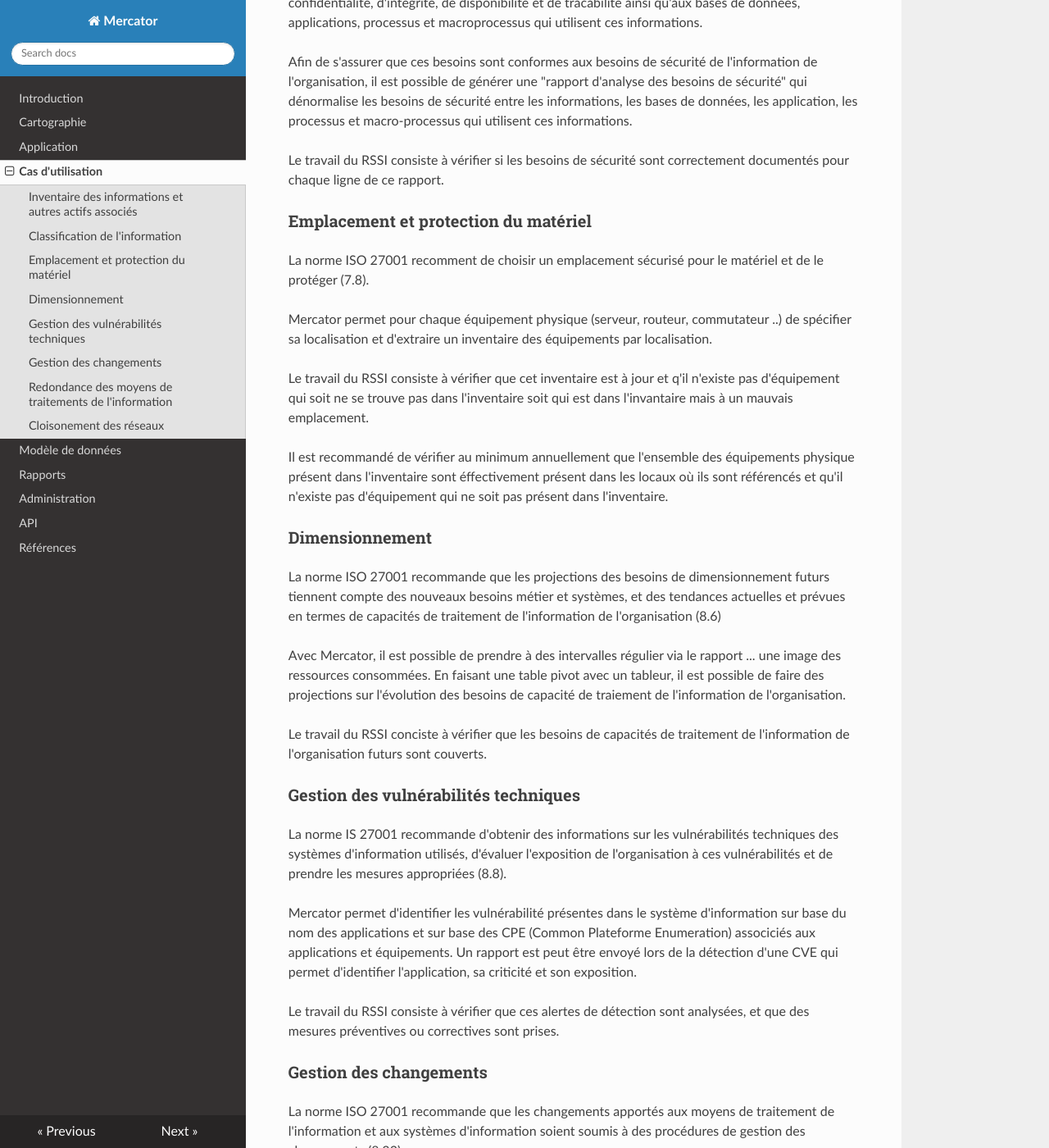
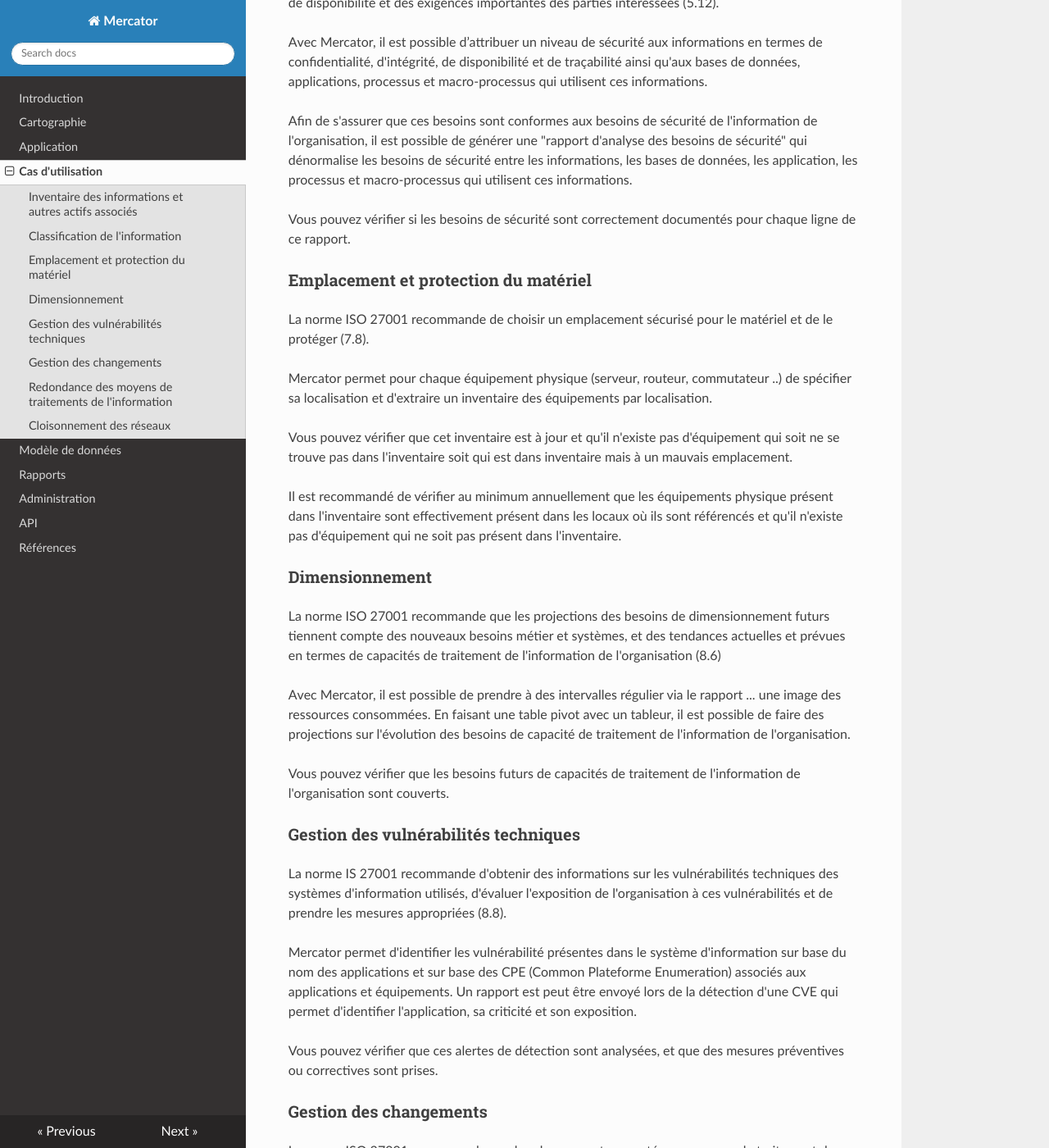
Before and after one commit to dbarzin/mercator, an MkDocs documentation site: the page built from docs/usecases.md, in a window 1280 px wide and 1400 px high, scrolled down 719 px. Shown: the whole window at 82% size. Built offline with MkDocs 1.6.1, drawn with Linux system fonts in a browser that asks for light colours; nearby versions of some CDN libraries; some of the changed text lies outside the part shown.

Commit message:
review documentation

```diff
--- a/docs/usecases.md
+++ b/docs/usecases.md
@@ -1,56 +1,56 @@
 ## Cas d'utilisation
 
-Mercator peut être utilisé dans un grand nombre de cas d'utilisation qui permettent de couvrir les mesures de sécurité recommandées par la norme ISO 27001.
+Mercator permet d'aider à la mise en place d'un grand nombre de mesures de sécurité recommandées par la norme ISO 27001. En suivant les cas d'utilisation décrits ci-dessous, vous pouvez mettre en place un processus de cartographie des systèmes d'information solide et efficace qui pourra vous assister dans la gestion des risques de sécurité de l'information auxquels fait face votre organisation.
 
 
 ### Inventaire des informations et autres actifs associés
 
 La norme ISO 27001 recommande d'élaborer et de tenir à jour un inventaire des informations et autres actifs associés, y compris leurs propriétaires (5.9).
 
-Avec Mercator, il est possible de documenter les informations utilisés ainsi que les liens entre ces informations et les processus et bases de données où elles sont conservées. Grâce au "rapport des informations" il est possible pour chaque information d'identifier les bases de données,
-applications, processus et macro-proessus qui utilisent ces informations.
+Avec Mercator, il est possible de documenter les informations utilisés ainsi que les liens entre ces informations, les processus et les bases de données où elles sont conservées. Grâce au "rapport des informations" il est possible pour chaque information d'identifier les bases de données,
+applications, processus et macro-processus qui utilisent ces informations.
 
-Le travail du RSSI consiste à vérifier grâce à ce rapport que les informations documentées dans Mercator sont correctes et à jour.
+Vous pouvez vérifier grâce à ce rapport et en interrogeant les responsbales métier que les informations documentées dans Mercator sont correctes et à jour.
 
 
 ### Classification de l'information
 
 La norme ISO 27001 recommande de classifier les informations conformément aux besoins de sécurité de l'information de l'organisation, sur la base des exigences de confidentialité, d'intégrité, de disponibilité et des exigences importantes des parties intéressées (5.12).
 
-Avec Mercator, il est possible d'attributer un niveau de sécurité aux informations en termes de confidentialité, d'intégrité, de disponibilité et de tracabilité ainsi qu'aux bases de données, applications, processus et macroprocessus qui utilisent ces informations.
+Avec Mercator, il est possible d’attribuer un niveau de sécurité aux informations en termes de confidentialité, d'intégrité, de disponibilité et de traçabilité ainsi qu'aux bases de données, applications, processus et macro-processus qui utilisent ces informations.
 
 Afin de s'assurer que ces besoins sont conformes aux besoins de sécurité de l'information de l'organisation, il est possible de générer une "rapport d'analyse des besoins de sécurité" qui dénormalise les besoins de sécurité entre les informations, les bases de données, les application, les processus et macro-processus qui utilisent ces informations.
 
-Le travail du RSSI consiste à vérifier si les besoins de sécurité sont correctement documentés pour chaque ligne de ce rapport.
+Vous pouvez vérifier si les besoins de sécurité sont correctement documentés pour chaque ligne de ce rapport.
 
 
 ### Emplacement et protection du matériel
 
-La norme ISO 27001 recomment de choisir un emplacement sécurisé pour le matériel et de le protéger (7.8).
+La norme ISO 27001 recommande de choisir un emplacement sécurisé pour le matériel et de le protéger (7.8).
 
 Mercator permet pour chaque équipement physique (serveur, routeur, commutateur ..) de spécifier sa localisation et d'extraire un inventaire des équipements par localisation.
 
-Le travail du RSSI consiste à vérifier que cet inventaire est à jour et q'il n'existe pas d'équipement qui soit ne se trouve pas dans l'inventaire soit qui est dans l'invantaire mais à un mauvais emplacement.
+Vous pouvez vérifier que cet inventaire est à jour et qu'il n'existe pas d'équipement qui soit ne se trouve pas dans l'inventaire soit qui est dans inventaire mais à un mauvais emplacement.
 
-Il est recommandé de vérifier au minimum annuellement que l'ensemble des équipements physique présent dans l'inventaire sont éffectivement présent dans les locaux où ils sont référencés et qu'il n'existe pas d'équipement qui ne soit pas présent dans l'inventaire.
+Il est recommandé de vérifier au minimum annuellement que les équipements physique présent dans l'inventaire sont effectivement présent dans les locaux où ils sont référencés et qu'il n'existe pas d'équipement qui ne soit pas présent dans l'inventaire.
 
 
 ### Dimensionnement
 
 La norme ISO 27001 recommande que les projections des besoins de dimensionnement futurs tiennent compte des nouveaux besoins métier et systèmes, et des tendances actuelles et prévues en termes de capacités de traitement de l'information de l'organisation (8.6)
 
-Avec Mercator, il est possible de prendre à des intervalles régulier via le rapport ... une image des ressources consommées. En faisant une table pivot avec un tableur, il est possible de faire des projections sur l'évolution des besoins de capacité de traiement de l'information de l'organisation.
+Avec Mercator, il est possible de prendre à des intervalles régulier via le rapport ... une image des ressources consommées. En faisant une table pivot avec un tableur, il est possible de faire des projections sur l'évolution des besoins de capacité de traitement de l'information de l'organisation.
 
-Le travail du RSSI conciste à vérifier que les besoins de capacités de traitement de l'information de l'organisation futurs sont couverts.
+Vous pouvez vérifier que les besoins futurs de capacités de traitement de l'information de l'organisation sont couverts.
 
 
 ### Gestion des vulnérabilités techniques
 
 La norme IS 27001 recommande d'obtenir des informations sur les vulnérabilités techniques des systèmes d'information utilisés, d'évaluer l'exposition de l'organisation à ces vulnérabilités et de prendre les mesures appropriées (8.8).
 
-Mercator permet d'identifier les vulnérabilité présentes dans le système d'information sur base du nom des applications et sur base des CPE (Common Plateforme Enumeration) associciés aux applications et équipements. Un rapport est peut être envoyé lors de la détection d'une CVE qui permet d'identifier l'application, sa criticité et son exposition.
+Mercator permet d'identifier les vulnérabilité présentes dans le système d'information sur base du nom des applications et sur base des CPE (Common Plateforme Enumeration) associés aux applications et équipements. Un rapport est peut être envoyé lors de la détection d'une CVE qui permet d'identifier l'application, sa criticité et son exposition.
 
-Le travail du RSSI consiste à vérifier que ces alertes de détection sont analysées, et que des mesures préventives ou correctives sont prises.
+Vous pouvez vérifier que ces alertes de détection sont analysées, et que des mesures préventives ou correctives sont prises.
 
 
 ### Gestion des changements
@@ -59,9 +59,9 @@
 
 Avec Mercator il est possible d'explorer la cartographie du système d'information et d'ainsi identifier les dépendances entre les objets de la cartographie. Cette analyse peut être faite soit au travers de l'explorateur, soit au travers des différentes vues du système d'information ou directement avec le rapport de cartographie.
 
-Le travail du RSSI consiste à identifier que l'impacte d'un changement a correctement été identifier au moyen de la cartographie.
+Vous pouvez identifier que l'impacte d'un changement a correctement été identifier au moyen de la cartographie.
 
-En supplément, le RSSI peut vérifier lorsque des changements ont eu lieu, que les éléments de la cartographie impliqués dans ce changement ont été documenté au moyen du rapport de suivi des changements.
+En supplément, vous pouvez vérifier lorsque des changements ont eu lieu, que les éléments de la cartographie impliqués dans ce changement ont été documenté au moyen du rapport de suivi des changements.
 
 
 ### Redondance des moyens de traitements de l'information
@@ -71,14 +71,14 @@
 Avec Mercator, il est possible d'identifier avec "le rapport des application" d'identifier les applications critiques
 en fonction de leur besoin de disponibilité, ainsi que les serveurs logiques et physique sur lesquels ces applications sont installées.
 
-Le travail du RSSI consiste à vérifier pour ces applications qu'elles disposent de redondance suffisante pour répondre aux exigences de disponibilité.
+Vous pouvez vérifier pour ces applications qu'elles disposent de redondance suffisante pour répondre aux exigences de disponibilité.
 Une application critique devrait se trouver sur plus d'un équipement physique et selon le modèle de déploiement sur plus d'un serveur logique.
 
 
-### Cloisonement des réseaux
+### Cloisonnement des réseaux
 
 Le norme ISO 27001 recommande que les groupes de services d'information, d'utilisateurs et de systèmes d'information soient cloisonnés dans les réseaux de l'organisation (8.22).
 
-Avec Mercator, il est possible de générrer un rapport des VLAN qui identifie pour chaque VLAN les types d'équipement, de serveurs logiques et d'applications qui se trouve dans ce VLAN.
+Avec Mercator, il est possible de générer un rapport des VLAN qui identifie pour chaque VLAN les types d'équipement, de serveurs logiques et d'applications qui se trouve dans ce VLAN.
 
-Le travail du RSSI consiste à vérifier que chaque VLAN correspond à un groupe distinct de services d'information, d'utilisateurs ou de systèmes d'information.
+Vous pouvez vérifier que chaque VLAN correspond à un groupe distinct de services d'information, d'utilisateurs ou de systèmes d'information.
```
